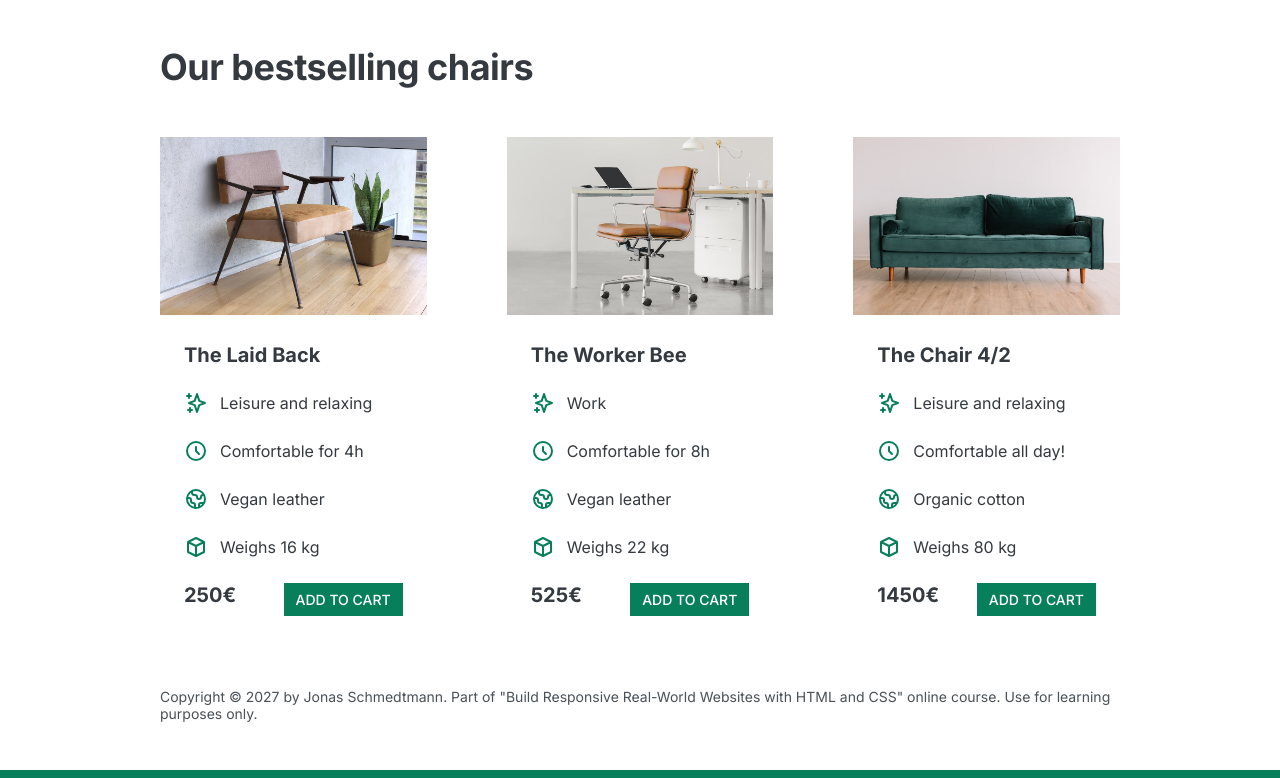
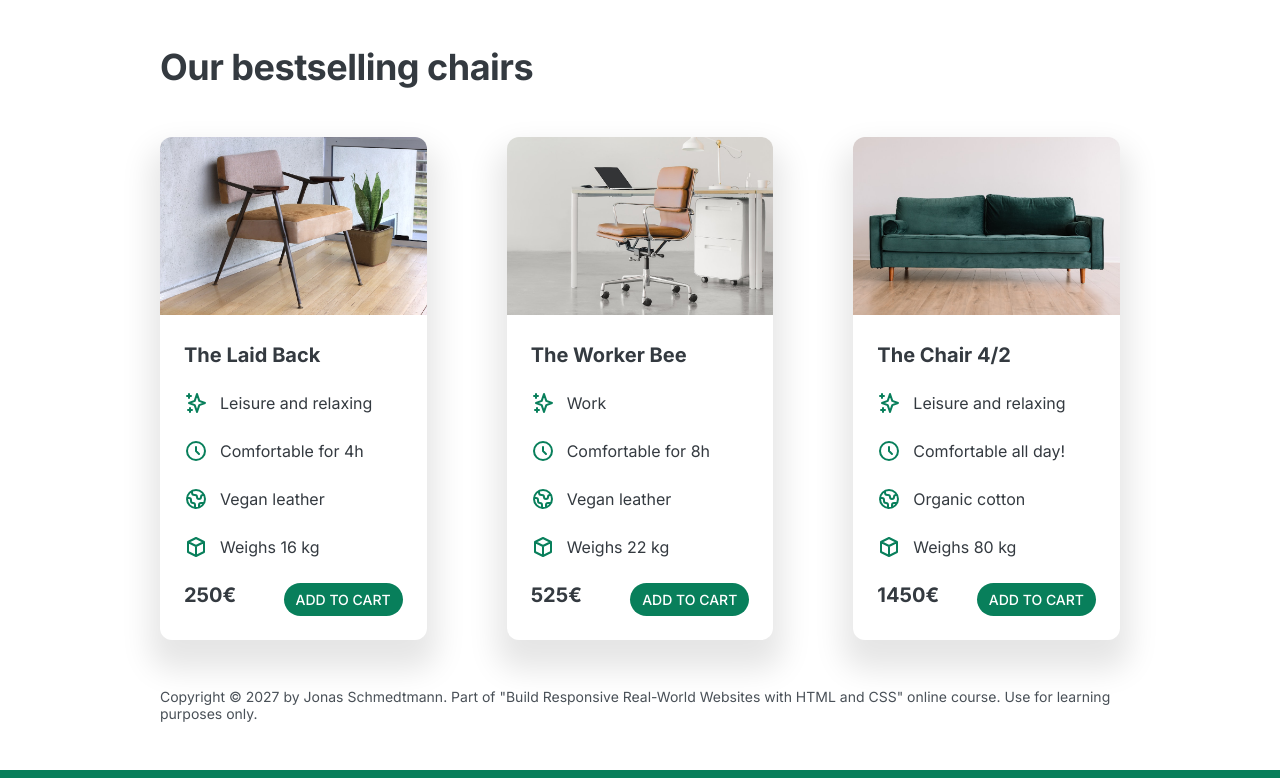
Before and after one commit to danish498/chair-shop, a plain HTML site: page index.html in a window 1280 px wide. Shown: the part 1150-1928 px from the top of the page. Drawn offline with Linux system fonts and the light colour scheme.

Commit message:
shadow and boder radius'

```diff
--- a/style.css
+++ b/style.css
@@ -52,6 +52,8 @@ h2 {
   font-weight: 500;
 
   display: inline-block;
+
+  border-radius: 100px;
 }
 
 .btn:hover,
@@ -90,6 +92,8 @@ h1 {
   font-size: 44px;
   line-height: 1.1;
   letter-spacing: -1px;
+
+  /* text-shadow: 0px 5px 6px black; */
 }
 
 .header-text {
@@ -100,6 +104,7 @@ h1 {
 
 img {
   width: 100%;
+  border-radius: 12px;
 }
 
 /* FEATURES */
@@ -125,6 +130,7 @@ img {
   background-color: #087f5b;
   color: #fff;
   padding: 24px;
+  border-radius: 12px;
 }
 
 .testimonial-box {
@@ -147,6 +153,16 @@ img {
 /* CHAIRS */
 .chair-box {
   padding: 24px;
+}
+
+.chair {
+  box-shadow: 0px 20px 30px 10px rgba(0, 0, 0, 0.1);
+  border-radius: 12px;
+}
+
+.chair img {
+  border-bottom-left-radius: 0;
+  border-bottom-right-radius: 0;
 }
 
 h3 {
```
